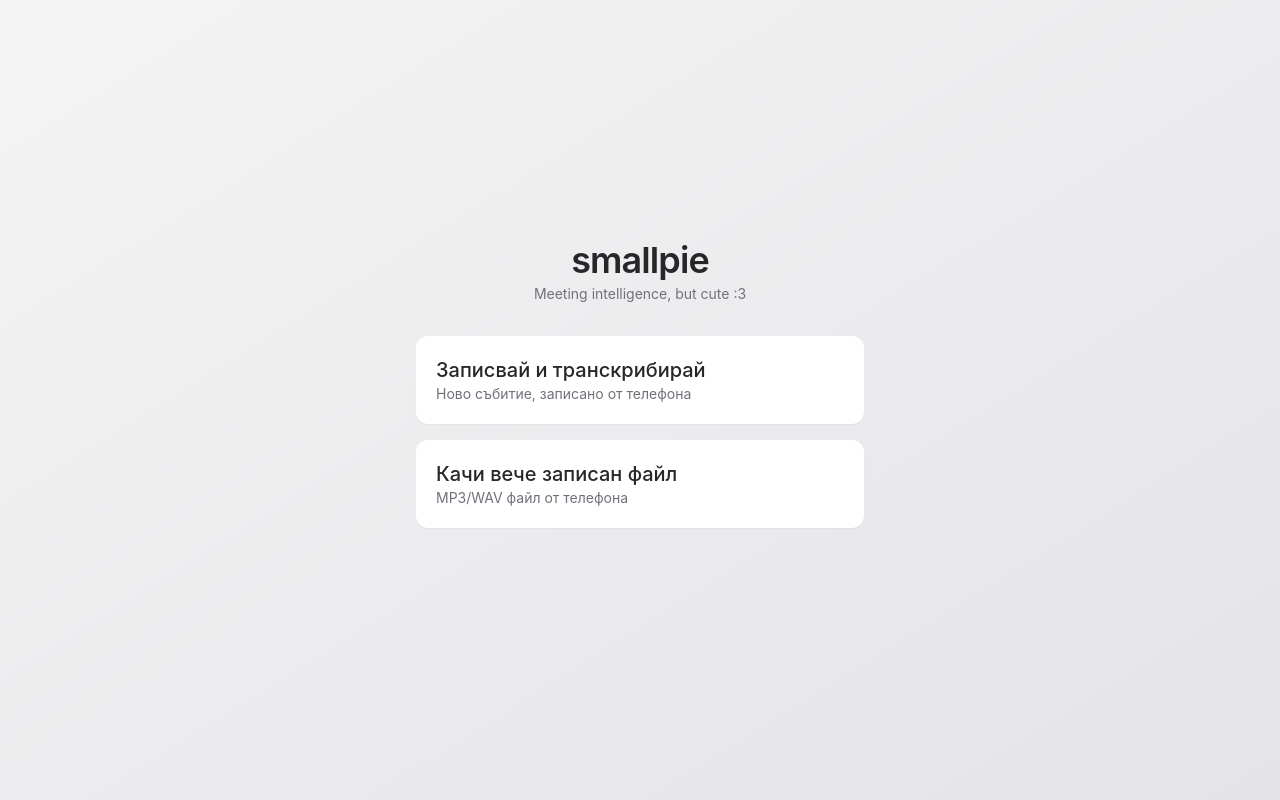
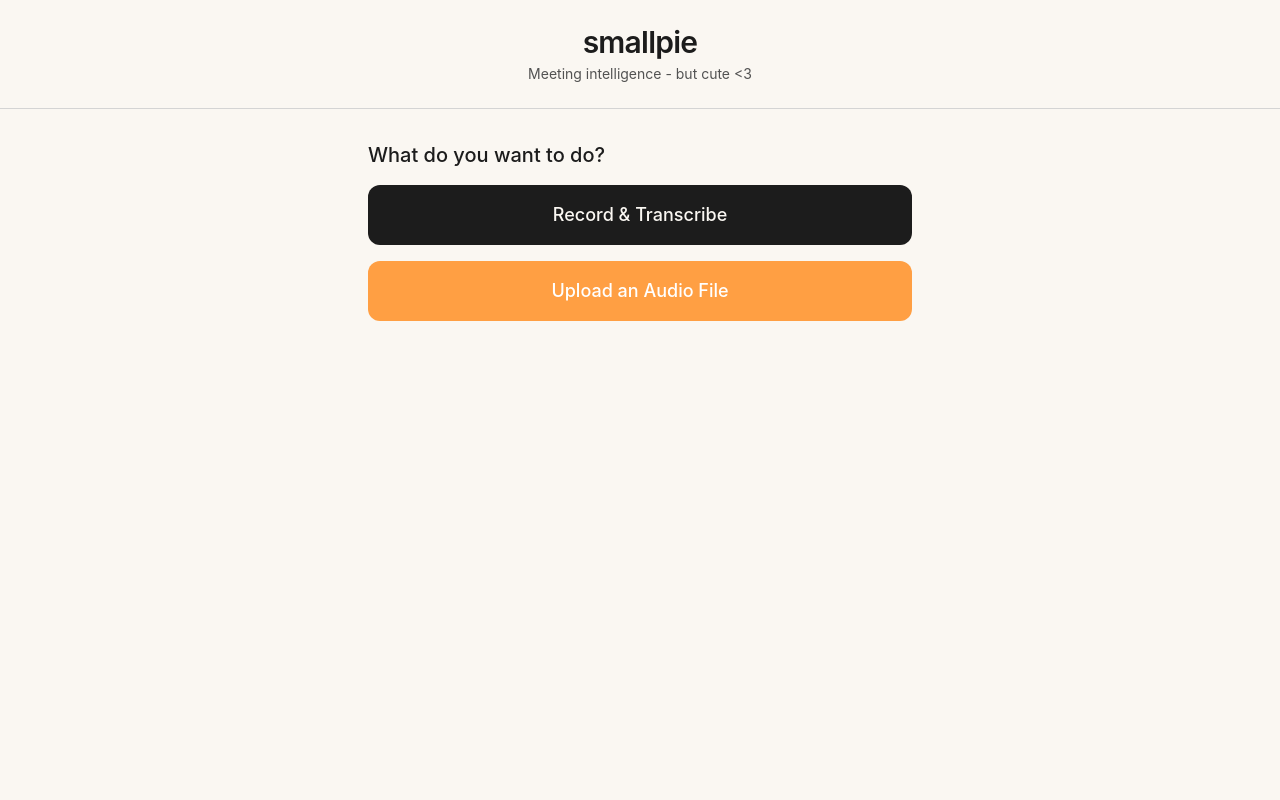
Before and after one commit to deshev-tds/smallpie, a React app: page frontend/src/index.html in a window 1280 px wide. Built offline with nearby package versions, Linux system fonts and the light colour scheme.

Commit message:
Update index.html

```diff
--- a/frontend/src/index.html
+++ b/frontend/src/index.html
@@ -1,50 +1,85 @@
 <!DOCTYPE html>
-<html lang="bg">
+<html lang="en">
   <head>
     <meta charset="UTF-8" />
     <meta name="viewport" content="width=device-width, initial-scale=1.0" />
     <title>smallpie</title>
     <link rel="stylesheet" href="./styles/base.css" />
   </head>
+  <body class="bg-smallpie-cream text-smallpie-dark font-sans min-h-screen flex flex-col">
+    <header class="py-6 border-b border-neutral-300">
+      <div class="max-w-xl mx-auto text-center px-4">
+        <h1 class="text-3xl font-semibold tracking-tight">smallpie</h1>
+        <p class="text-sm text-neutral-600 mt-1">
+          Meeting intelligence - but cute <3
+        </p>
+      </div>
+    </header>
 
-  <body class="min-h-screen bg-gradient-to-br from-zinc-100 to-zinc-200
-               flex items-center justify-center px-4">
+    <main class="flex-1 max-w-xl mx-auto w-full px-4 py-8 space-y-10">
 
-    <div class="w-full max-w-md mx-auto space-y-8">
+      <section class="space-y-4">
+        <h2 class="text-xl font-medium">What do you want to do?</h2>
 
-      <!-- Header -->
-      <header class="text-center space-y-1">
-        <h1 class="text-4xl font-semibold tracking-tight text-zinc-800">
-          smallpie
-        </h1>
-        <p class="text-zinc-500 text-sm">Meeting intelligence, but cute :3 </p>
-      </header>
+        <div class="grid gap-4">
+          <button id="start-recording"
+            class="w-full py-4 rounded-xl bg-smallpie-dark text-smallpie-cream text-lg font-medium active:opacity-80">
+            Record & Transcribe
+          </button>
 
-      <!-- Action Cards -->
-      <div class="grid gap-4">
+          <button id="use-file"
+            class="w-full py-4 rounded-xl bg-smallpie-accent text-white text-lg font-medium hover:bg-smallpie-accentHover active:opacity-80">
+            Upload an Audio File
+          </button>
+        </div>
+      </section>
 
-        <!-- Record -->
-        <button id="recordBtn"
-          class="w-full rounded-xl bg-white shadow-sm p-5 text-left
-                 hover:shadow transition-all">
-          <h2 class="text-xl font-medium text-zinc-800">Записвай и транскрибирай</h2>
-          <p class="text-zinc-500 text-sm">Ново събитие, записано от телефона</p>
+      <section id="form-section" class="hidden space-y-6">
+        <div class="space-y-4">
+          <label class="block">
+            <span class="text-sm font-medium">Meeting Name</span>
+            <input type="text" id="meeting-name"
+              class="block w-full mt-1 rounded-lg border border-neutral-300 bg-white p-3 focus:ring-2 focus:ring-smallpie-accent focus:outline-none" />
+          </label>
+
+          <label class="block">
+            <span class="text-sm font-medium">Topic</span>
+            <input type="text" id="meeting-topic"
+              class="block w-full mt-1 rounded-lg border border-neutral-300 bg-white p-3 focus:ring-2 focus:ring-smallpie-accent focus:outline-none" />
+          </label>
+
+          <label class="block">
+            <span class="text-sm font-medium">Participants</span>
+            <input type="number" id="meeting-participants"
+              class="block w-full mt-1 rounded-lg border border-neutral-300 bg-white p-3 focus:ring-2 focus:ring-smallpie-accent focus:outline-none" />
+          </label>
+        </div>
+
+        <button id="begin-flow"
+          class="w-full py-4 rounded-xl bg-smallpie-dark text-smallpie-cream text-lg font-medium active:opacity-80">
+          Continue
         </button>
+      </section>
 
-        <!-- Upload -->
-        <button id="uploadBtn"
-          class="w-full rounded-xl bg-white shadow-sm p-5 text-left
-                 hover:shadow transition-all">
-          <h2 class="text-xl font-medium text-zinc-800">Качи вече записан файл</h2>
-          <p class="text-zinc-500 text-sm">MP3/WAV файл от телефона</p>
+      <section id="file-upload-section" class="hidden space-y-6">
+        <label class="block">
+          <span class="text-sm font-medium">Choose Audio File</span>
+          <input type="file" id="audio-file"
+            accept=".wav,.mp3,.m4a,.aac"
+            class="block w-full mt-1 rounded-lg border border-neutral-300 bg-white p-3 focus:ring-2 focus:ring-smallpie-accent focus:outline-none" />
+        </label>
+
+        <button id="upload-file-btn"
+          class="w-full py-4 rounded-xl bg-smallpie-accent text-white text-lg font-medium hover:bg-smallpie-accentHover active:opacity-80">
+          Upload & Process
         </button>
+      </section>
 
-      </div>
+      <section id="status" class="hidden text-center py-6">
+        <div class="text-neutral-700 text-lg font-medium" id="status-text">Processing...</div>
+      </section>
 
-      <!-- Dynamic form root -->
-      <div id="formRoot"></div>
-
-    </div>
+    </main>
 
     <script type="module" src="./main.js"></script>
   </body>
```
